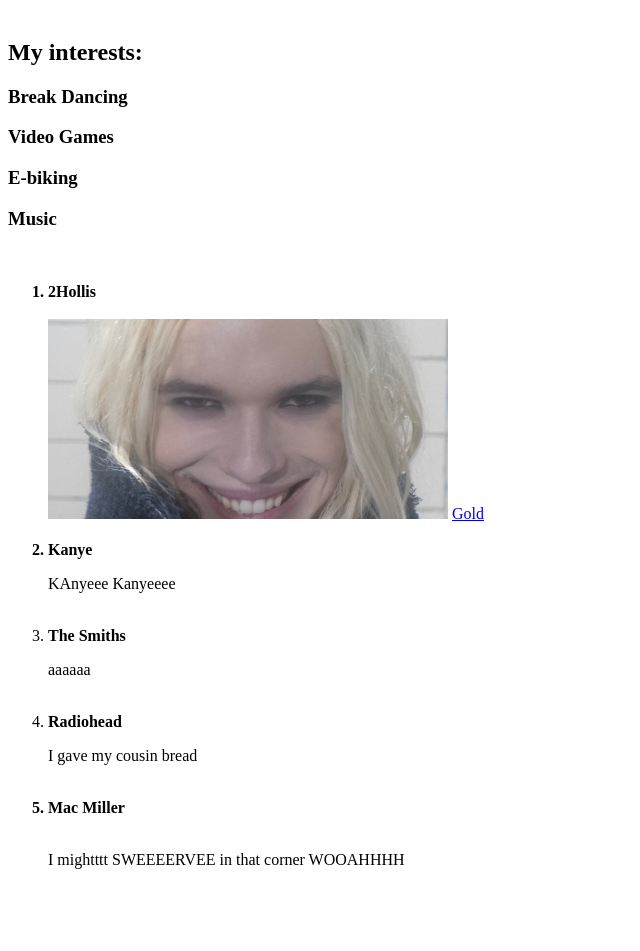
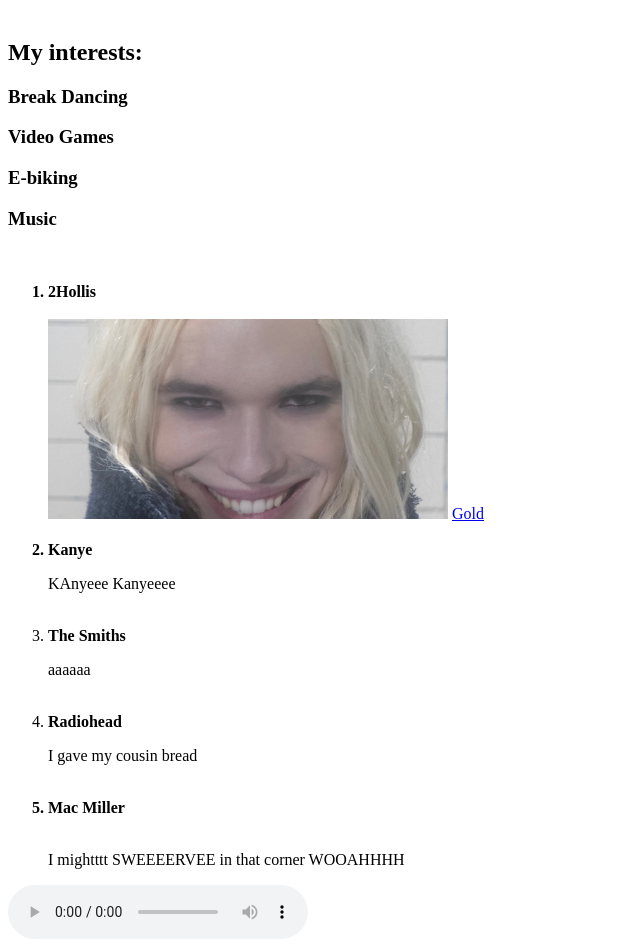
Before and after one commit to CrunchyMcMunchy33/crunchymcmunchy33.github.io, a plain HTML site: page index.html in a window 1280 px wide. Shown: the part 79-1030 px from the top of the page, without its empty margins (0-640 px from the left). Before the commit the page ends 964 px from the top, so only its background shows below. Drawn offline with Linux system fonts and the light colour scheme.

Commit message:
added beepbox

```diff
--- a/index.html
+++ b/index.html
@@ -41,5 +41,6 @@ width="400" height="200">
 <strong><li>Mac Miller</li></strong><br>
 <p>I mightttt SWEEEERVEE in that corner WOOAHHHH</p></ol>
 
+<audio controls src="BeepBox-Song (1).wav"></audio>
 </html>
 </body>
```
